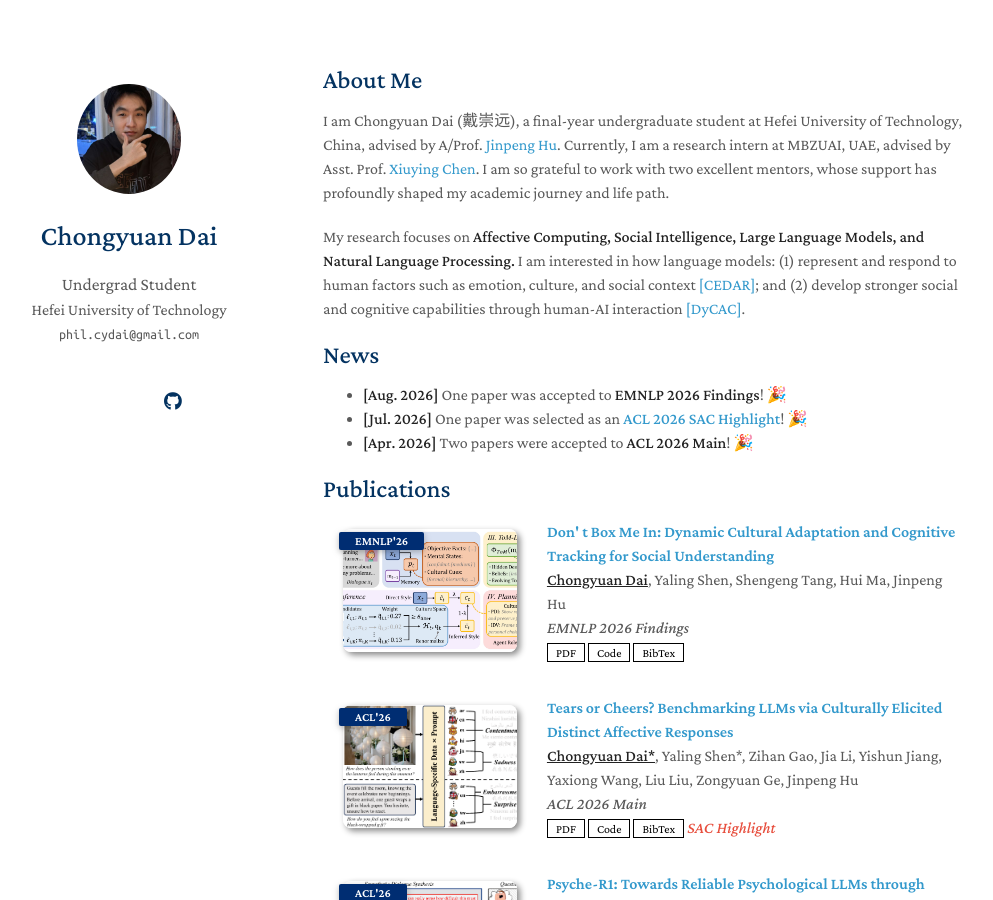
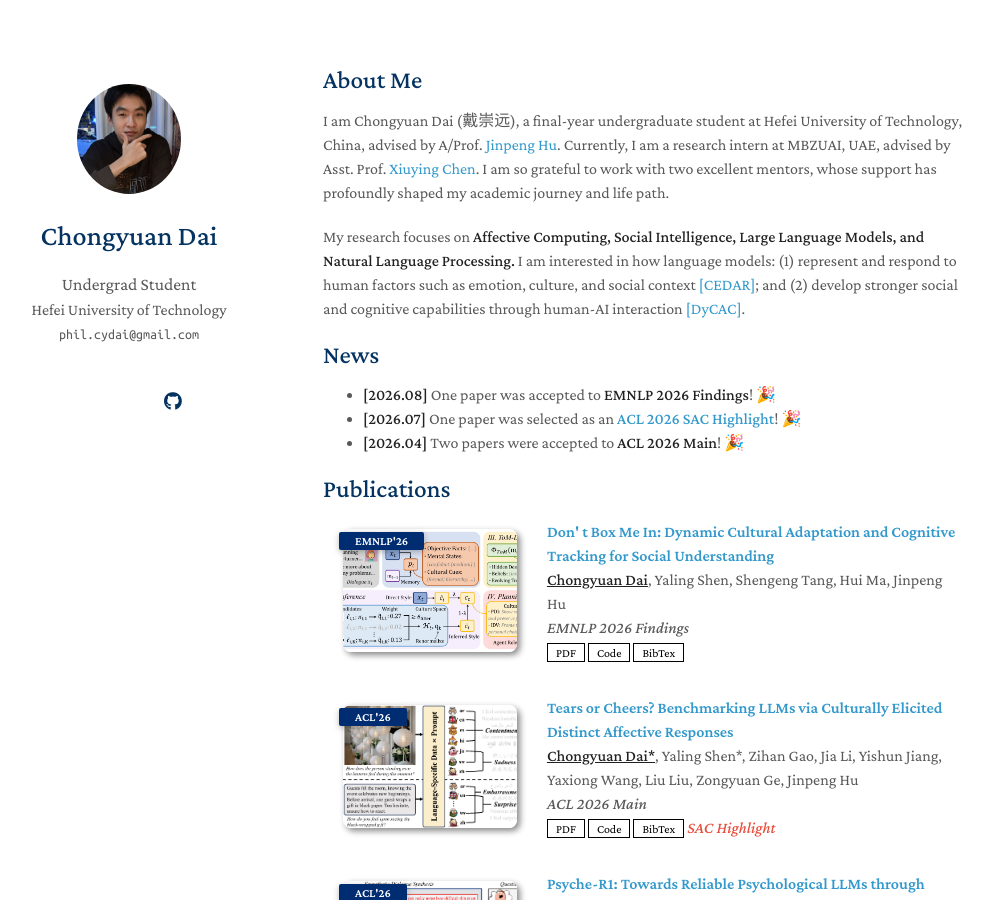
Before and after one commit to chyuandai/chyuandai.github.io, a Jekyll site: the page built from index.md, in a window 1280 px wide and 900 px high. Shown: the whole window, without its empty margins (147-1140 px from the left). Built offline with Jekyll 4.4.1, drawn with Linux system fonts in a browser that asks for light colours; a style sheet for code colours, icons or effects is not loaded; our own code applies the rules of GitHub Pages for plain Markdown files.

Commit message:
update my personal page

```diff
--- a/index.md
+++ b/index.md
@@ -10,9 +10,9 @@
 
 ## News
 
-- **[Aug. 2026]** One paper was accepted to **EMNLP 2026 Findings**! 🎉
-- **[Jul. 2026]** One paper was selected as an **[ACL 2026 SAC Highlight](assets/files/ACL_2026_SAC_Highlight.pdf)**! 🎉
-- **[Apr. 2026]** Two papers were accepted to **ACL 2026 Main**! 🎉
+- **[2026.08]** One paper was accepted to **EMNLP 2026 Findings**! 🎉
+- **[2026.07]** One paper was selected as an **[ACL 2026 SAC Highlight](assets/files/ACL_2026_SAC_Highlight.pdf)**! 🎉
+- **[2026.04]** Two papers were accepted to **ACL 2026 Main**! 🎉
 
 {% include_relative _includes/publications.md %}
 
```
